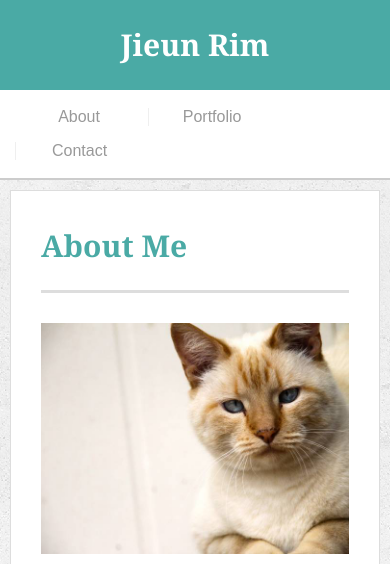
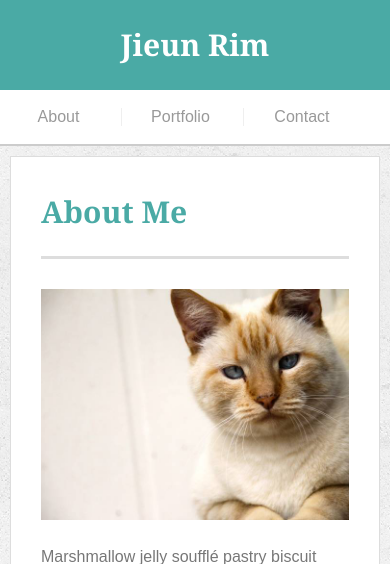
Before and after one commit to rimjieun/Responsive-Portfolio, a PHP site: page / in a window 390 px wide. Shown: the top 564 px of the page. Run offline with PHP 8.4, Linux system fonts and the light colour scheme.

Commit message:
more changes

```diff
--- a/assets/css/style.css
+++ b/assets/css/style.css
@@ -42,7 +42,7 @@ h3 {
   font-size: 22px;
 }
 /*header*/
-#masthead {
+.container-fluid {
   position: fixed;
   z-index: 99;
   margin: 0 0 30px;
@@ -243,7 +243,7 @@ input[type=submit] {
   .container {
     width: 100%;
   }
-  #masthead {
+  .container-fluid {
     position: static;
     margin: 0;
   }
@@ -257,10 +257,14 @@ input[type=submit] {
     width: 100%;
     margin-top: 10px;
     margin-bottom: 10px;
+
   }
   nav a {
-    width: 29%;
+    width: 30%;
     text-align: center;
+    font-size: 100%;
+    padding: 0;
+    margin: 0;
   }
   .auth-image {
     width: 100%;
--- a/contact.html
+++ b/contact.html
@@ -9,7 +9,7 @@
 </head>
 <body>
 
-  <header id="masthead">
+  <header class="fluid-container">
     <div class="container">
       <a href="index.html" id="logo">Jieun Rim</a>
       <nav>
--- a/index.html
+++ b/index.html
@@ -9,7 +9,7 @@
 </head>
 <body>
 
-  <header id="masthead">
+  <header class="container-fluid">
     <div class="container">
       <a href="index.html" id="logo">Jieun Rim</a>
       <nav>
--- a/portfolio.html
+++ b/portfolio.html
@@ -9,7 +9,7 @@
 </head>
 <body>
 
-  <header id="masthead">
+  <header class="fluid-container">
     <div class="container">
       <a href="index.html" id="logo">Jieun Rim</a>
       <nav>
```
